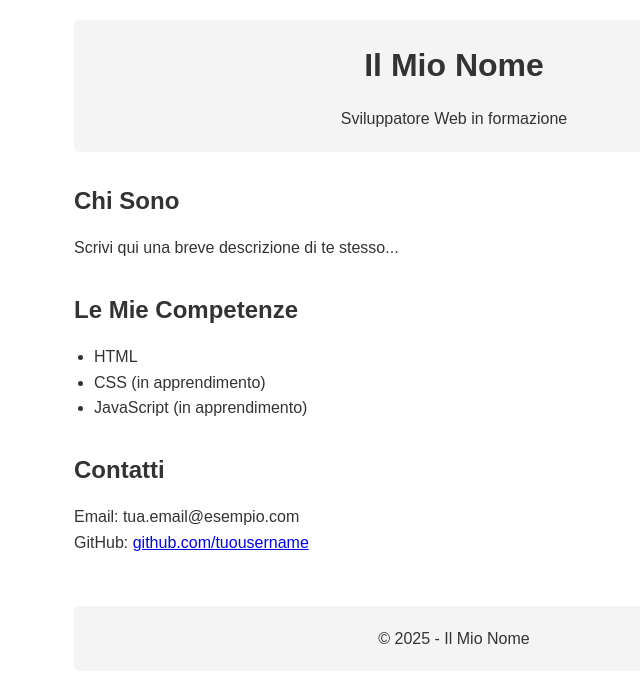
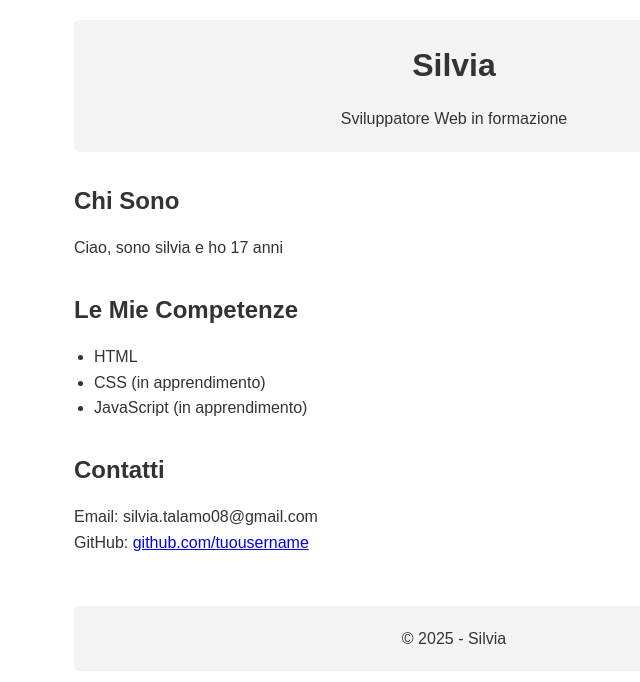
Before and after one commit to silvia08-talamo/pagina-personale, a plain HTML site: page index.html in a window 1280 px wide. Shown: the whole page, without its empty margins (186-826 px from the left). Drawn offline with Linux system fonts and the light colour scheme.

Commit message:
Creazione pagina personale

```diff
--- a/index.html
+++ b/index.html
@@ -8,13 +8,13 @@
 </head>
 <body>
     <header>
-        <h1>Il Mio Nome</h1>
+        <h1>Silvia</h1>
         <p>Sviluppatore Web in formazione</p>
     </header>
     <main>
         <section id="chi-sono">
             <h2>Chi Sono</h2>
-            <p>Scrivi qui una breve descrizione di te stesso...</p>
+            <p>Ciao, sono silvia e ho 17 anni</p>
         </section>
         <section id="competenze">
             <h2>Le Mie Competenze</h2>
@@ -26,12 +26,12 @@
         </section>
         <section id="contatti">
             <h2>Contatti</h2>
-            <p>Email: tua.email@esempio.com</p>
+            <p>Email: silvia.talamo08@gmail.com</p>
             <p>GitHub: <a href="https://github.com/tuousername">github.com/tuousername</a></p>
         </section>
     </main>
     <footer>
-        <p>&copy; 2025 - Il Mio Nome</p>
+        <p>&copy; 2025 - Silvia</p>
     </footer>
     <script src="js/script.js"></script>
 </body>
```
